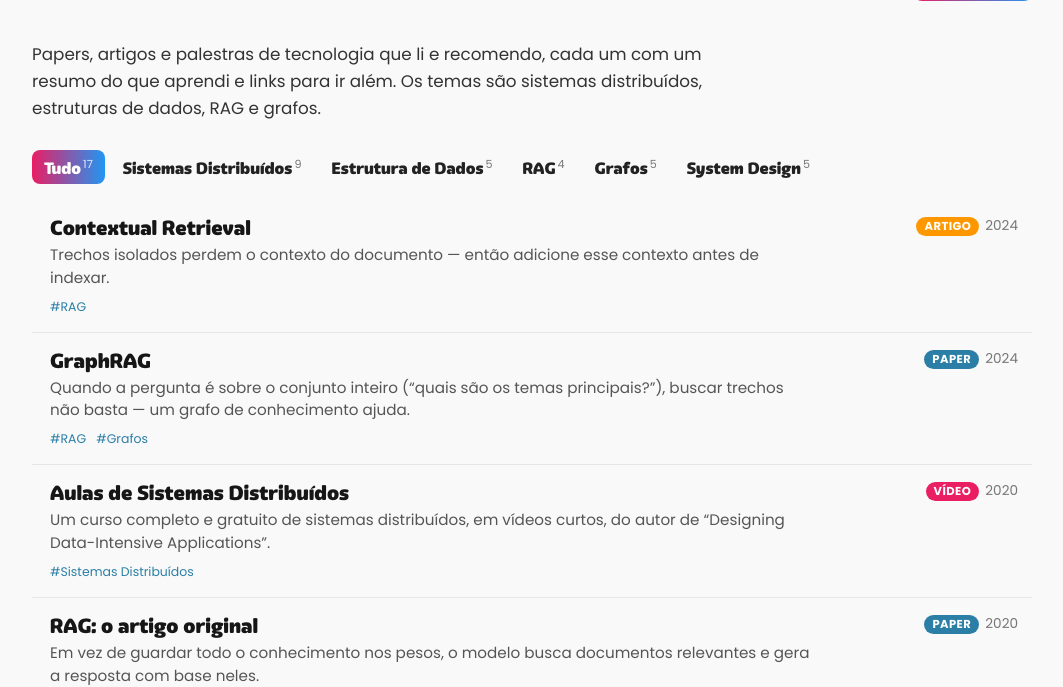
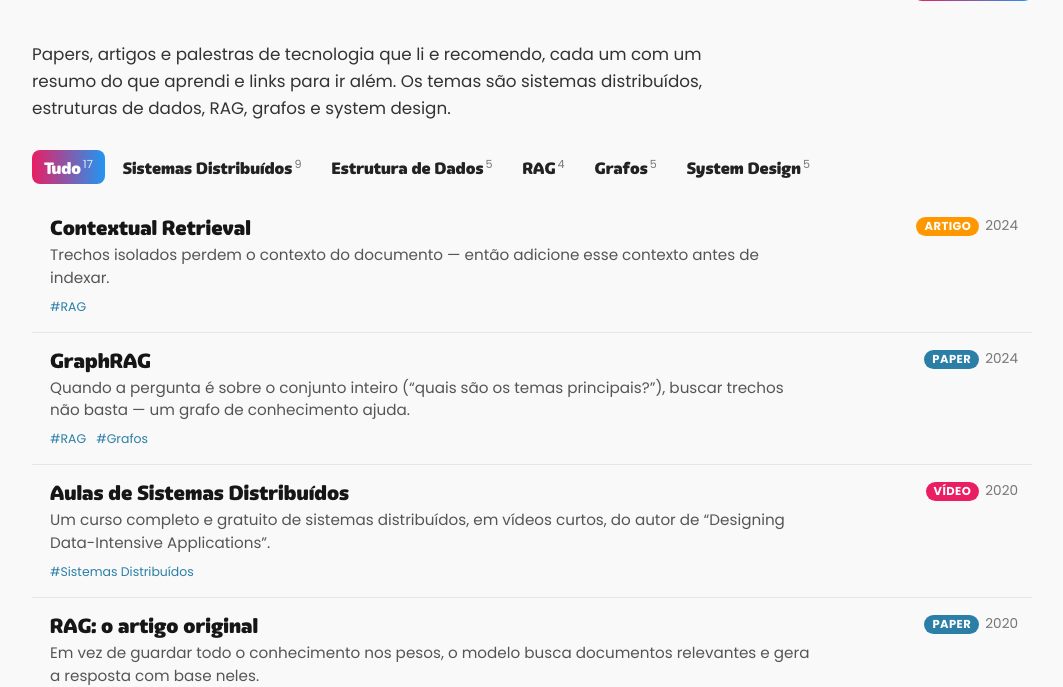
Before and after one commit to Manoelmonteiro/portfolio, a plain HTML site: page links/artigos.html in a window 1280 px wide. Shown: the part 118-805 px from the top of the page, without its empty margins (108-1171 px from the left). Drawn offline with Linux system fonts and the light colour scheme.

Commit message:
docs: menciona system design na introdução de Artigos & Talks

```diff
--- a/links/artigos.html
+++ b/links/artigos.html
@@ -167,7 +167,7 @@
   <main class="ar">
     <p class="ar-intro">
       Papers, artigos e palestras de tecnologia que li e recomendo, cada um com um resumo do que aprendi
-      e links para ir além. Os temas são sistemas distribuídos, estruturas de dados, RAG e grafos.
+      e links para ir além. Os temas são sistemas distribuídos, estruturas de dados, RAG, grafos e system design.
     </p>
 
     <nav class="ar-filtros" id="filtros" aria-label="Filtrar por área"></nav>
```
